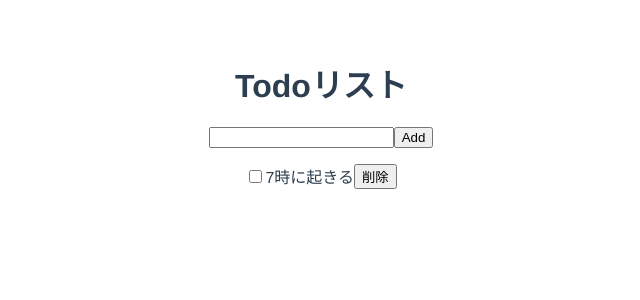
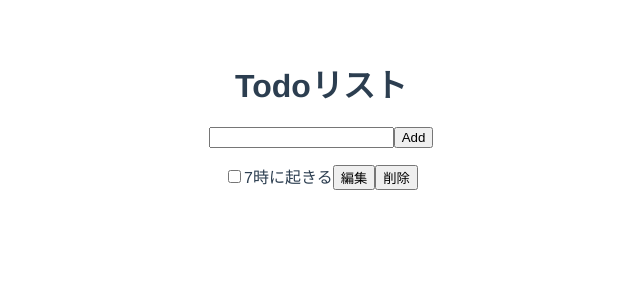
Before and after one commit to watsuyo/vue-sample-todo-app, a Vue app: page / in a window 1280 px wide. Shown: the top 300 px of the page, without its empty margins (319-959 px from the left). Built offline with nearby package versions, Linux system fonts and the light colour scheme.

Commit message:
編集機能の実装

```diff
--- a/src/components/TodoItem.vue
+++ b/src/components/TodoItem.vue
@@ -1,8 +1,15 @@
 <template>
   <div class="todo-item">
-    <input type="checkbox" v-model="todo.isDone" />
-    <span :class="[todo.isDone ? 'todo-done' : '']">{{ todo.title }}</span>
-    <button @click="deleteTodo(todo.uid)">削除</button>
+    <div v-if="!editing">
+      <input type="checkbox" v-model="todo.isDone" />
+      <span :class="[todo.isDone ? 'todo-done' : '']">{{ todo.title }}</span>
+      <button @click="editTodo()">編集</button>
+      <button @click="deleteTodo(todo.uid)">削除</button>
+    </div>
+    <div v-if="editing">
+      <input type="text" v-model="todo.title" />
+      <button @click="saveTodo(todo.uid)">保存</button>
+    </div>
   </div>
 </template>
 
@@ -17,9 +24,20 @@ export default Vue.extend({
       required: true
     }
   },
+  data() {
+    return {
+      editing: false
+    }
+  },
   methods: {
     deleteTodo(uid: string) {
       this.$emit('deletetodo', uid)
+    },
+    editTodo() {
+      this.editing = true
+    },
+    saveTodo() {
+      this.editing = false
     }
   }
 })
```
